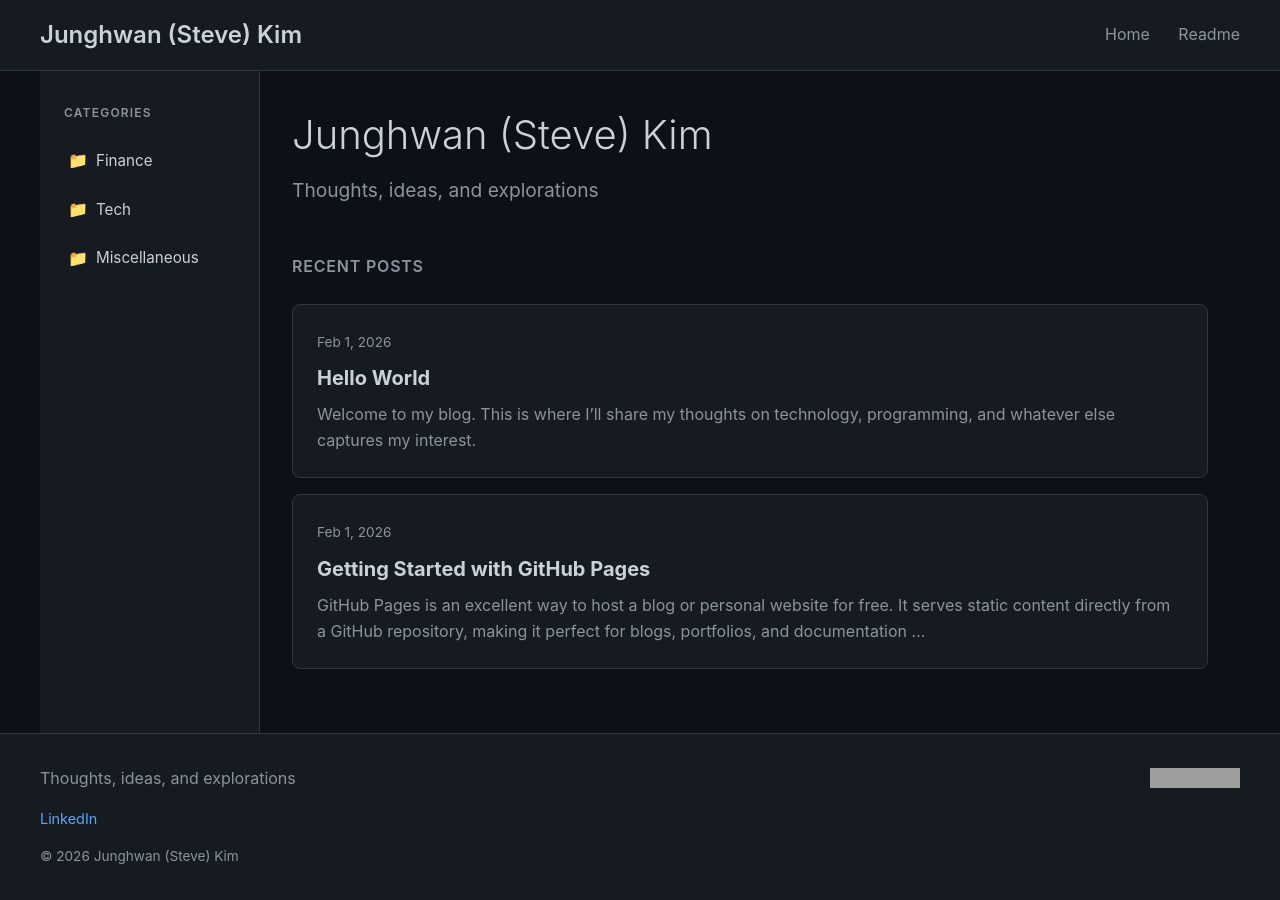
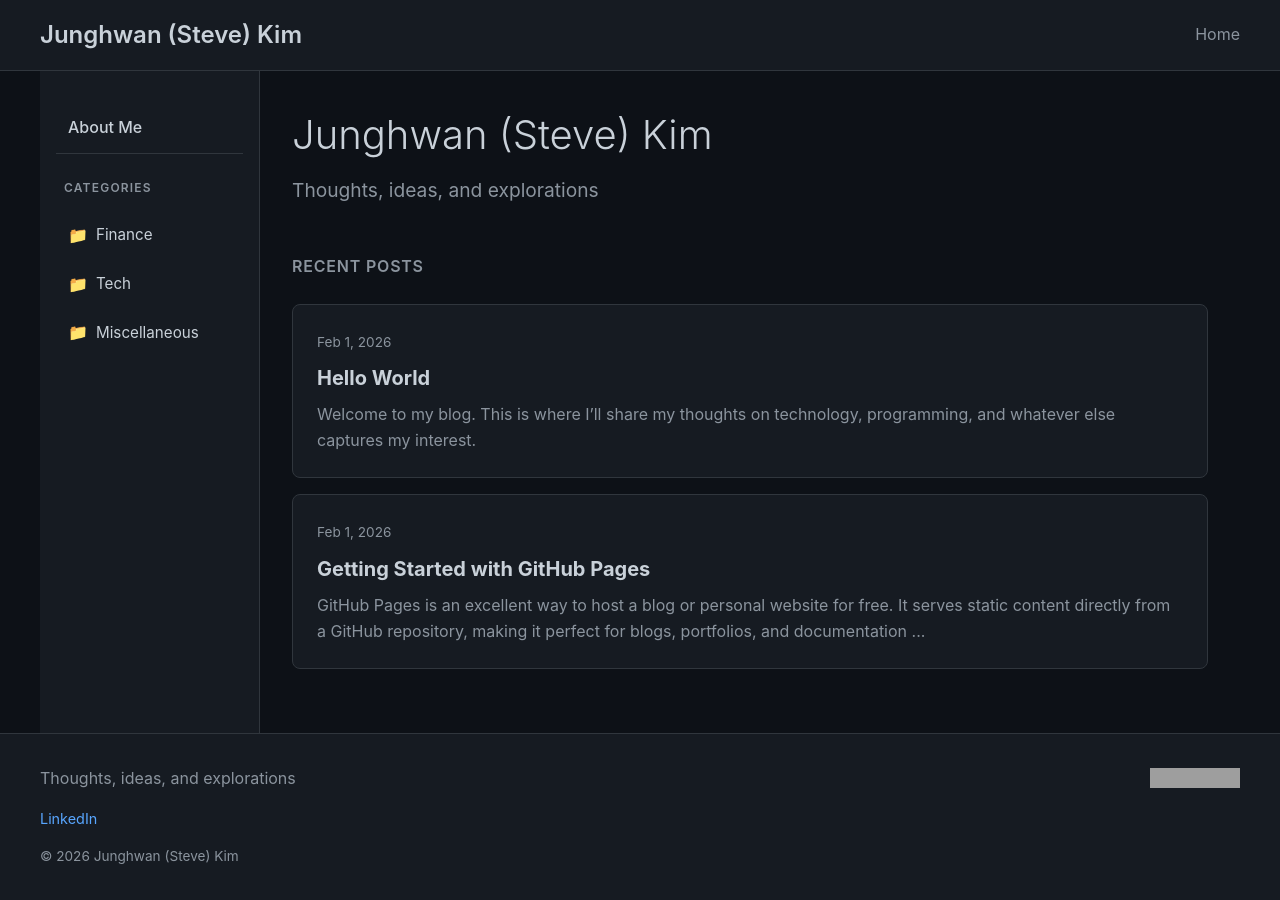
Before and after one commit to baobabtr33/blog, a Jekyll site: the page built from index.md, in a window 1280 px wide. Built offline with Jekyll 4.4.1, drawn with Linux system fonts in a browser that asks for light colours; grey boxes are pictures that could not be loaded.

Commit message:
Add About Me to sidebar, remove from header

```diff
--- a/_layouts/default.html
+++ b/_layouts/default.html
@@ -13,7 +13,6 @@
       <a class="site-title" href="{{ '/' | relative_url }}">{{ site.title | escape }}</a>
       <nav class="site-nav">
         <a href="{{ '/' | relative_url }}">Home</a>
-        <a href="{{ '/readme' | relative_url }}">Readme</a>
       </nav>
     </div>
   </header>
@@ -21,6 +20,7 @@
   <div class="container">
     <aside class="sidebar">
       <nav class="folder-nav">
+        <a href="{{ '/readme' | relative_url }}" class="about-me-link">About Me</a>
         <h3>Categories</h3>
         <ul>
           <li>
--- a/assets/css/style.css
+++ b/assets/css/style.css
@@ -74,6 +74,21 @@ body {
   border-right: 1px solid var(--border-color);
   padding: 2rem 1rem;
   flex-shrink: 0;
+}
+
+.about-me-link {
+  display: block;
+  padding: 0.75rem;
+  margin-bottom: 1.5rem;
+  color: var(--text-color);
+  text-decoration: none;
+  font-size: 1rem;
+  font-weight: 500;
+  border-bottom: 1px solid var(--border-color);
+}
+
+.about-me-link:hover {
+  color: var(--link-color);
 }
 
 .folder-nav h3 {
```
